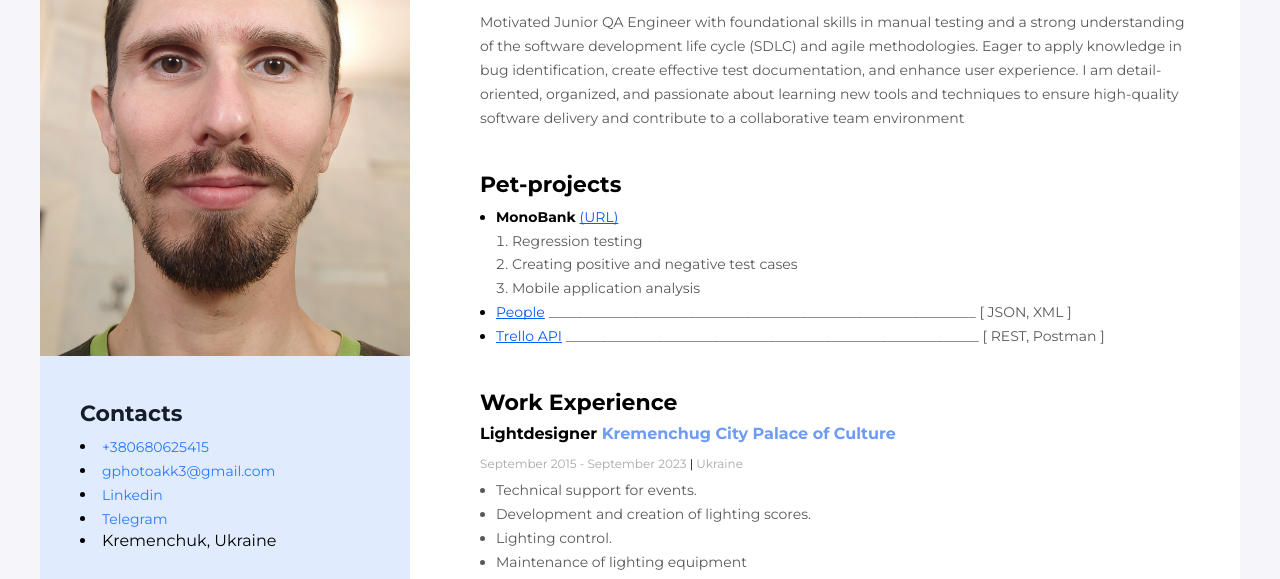
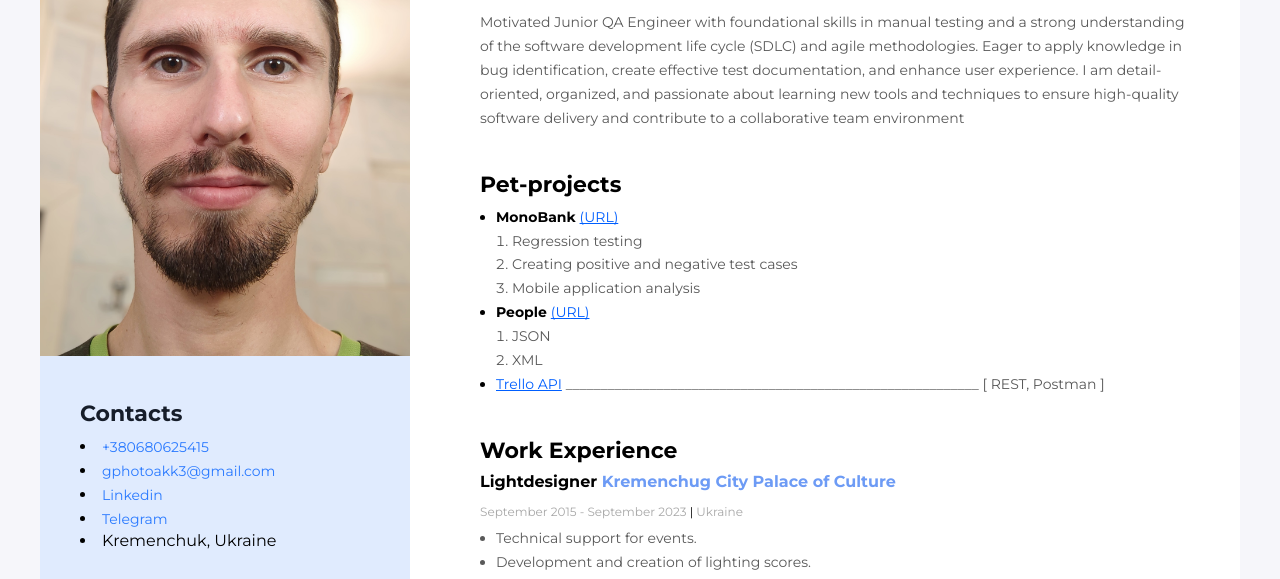
Before and after one commit to TrialVer/resume, a plain HTML site: page index.html in a window 1280 px wide. Shown: the part 145-724 px from the top of the page. Drawn offline with Linux system fonts and the light colour scheme.

Commit message:
Change project People in my resume

```diff
--- a/index.html
+++ b/index.html
@@ -49,15 +49,17 @@
               </span>
             </li>
             <li class="my-project-item">
+              People
               <a
                 class="my-project-item-link"
                 href="https://drive.google.com/drive/folders/1pYXnfrsBmUanaiSO9eINUufdNPTWMB9G?usp=drive_link"
-                target="_blank"
-              >
-                People</a
-              >
+                target="_blank">
+                (URL)</a>
               <span class="my-project-item-tech">
-                _____________________________________________________________ [ JSON, XML ]
+                <ol class="my-project-list">
+                  <li class="my-project-item-tech">JSON</li>
+                  <li class="my-project-item-tech">XML</li>
+                </ol>
               </span>
             </li>
             <li class="my-project-item">
```
